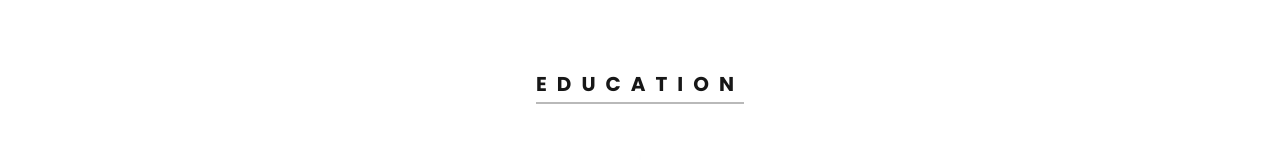
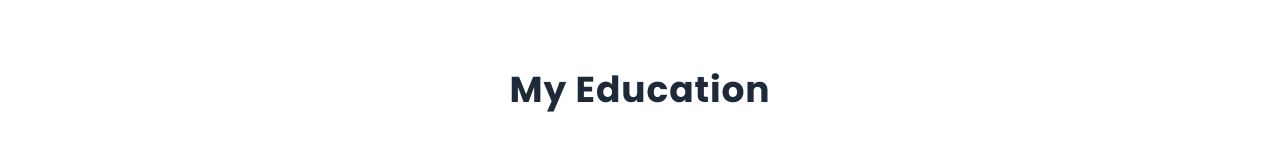
Before and after one commit to Anika-datta-bithi/Portfolio, a React (Vite) app: page / in a window 1280 px wide. Shown: the part 616-776 px from the top of the page. Built offline with nearby package versions, Linux system fonts and the light colour scheme.

Commit message:
title updated with font

```diff
--- a/src/Components/Contact.jsx
+++ b/src/Components/Contact.jsx
@@ -21,11 +21,9 @@ export default function Contact() {
       <div className="max-w-5xl mx-auto">
 
         {/* Section Title */}
-        <div className="w-full flex flex-col items-center mb-16">
-          <h2 className="text-xl font-bold uppercase tracking-[0.5em] text-neutral-900 border-b-2 border-neutral-900/30 pb-1">
-            Get In Touch
-          </h2>
-        </div>
+        <h2 className="text-3xl font-bold text-center text-gray-800 dark:text-white mb-12 tracking-wide">
+          Get In Touch
+        </h2>
 
         <div className="grid grid-cols-1 md:grid-cols-2 gap-12 items-start">
 
--- a/src/Components/Education.jsx
+++ b/src/Components/Education.jsx
@@ -35,8 +35,8 @@ const Education = () => {
 
       {/* Header - Centered precisely */}
       <div className="w-full flex flex-col items-center pt-16 mb-12">
-        <h2 className="text-xl font-bold uppercase tracking-[0.5em] text-neutral-900 border-b-2 border-neutral-900/30 pb-1">
-          Education
+        <h2 className="text-4xl font-bold text-center text-gray-800 dark:text-white mb-12 tracking-wide">
+          My Education
         </h2>
       </div>
 
```
